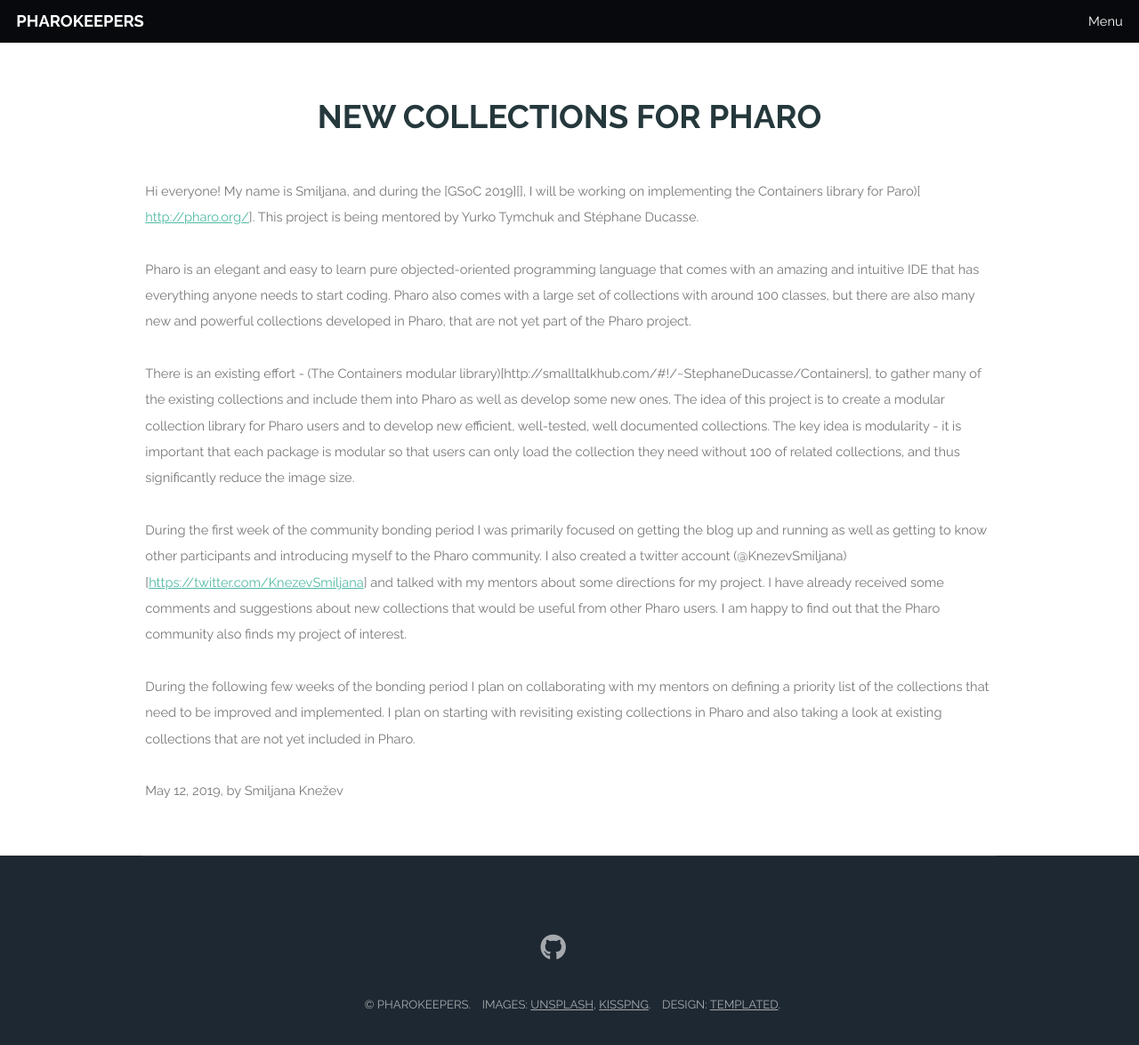
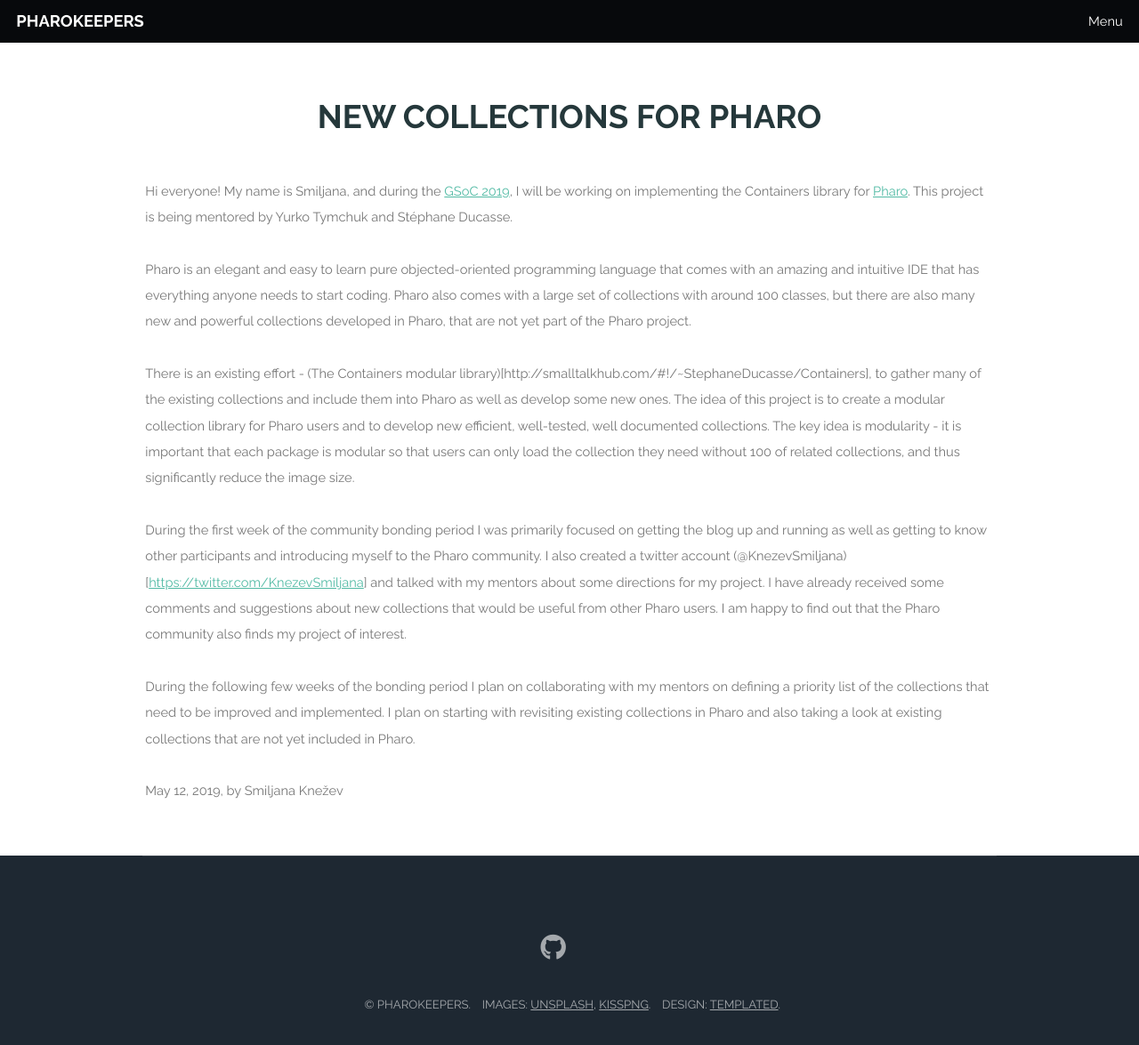
Before and after one commit to Pharokeepers/pharokeepers.github.io, a Jekyll site: the page built from _posts/2019-05-11-intro-to-gsoc.markdown, in a window 1280 px wide and 1229 px high. Shown: the top 1175 px of the window at 89% size. Built offline with Jekyll 4.4.1, drawn with Linux system fonts in a browser that asks for light colours; comment, search, counter and statistics services are not loaded.

Commit message:
add links to gsoc and pharo in a blog post

```diff
--- a/_posts/2019-05-11-intro-to-gsoc.markdown
+++ b/_posts/2019-05-11-intro-to-gsoc.markdown
@@ -7,7 +7,7 @@ title: New Collections for Pharo
 comments: true
 ---
 
-Hi everyone! My name is Smiljana, and during the [GSoC 2019][], I will be working on implementing the Containers library for Paro)[ <http://pharo.org/>]. This project is being mentored by Yurko Tymchuk and Stéphane Ducasse.
+Hi everyone! My name is Smiljana, and during the [GSoC 2019](<https://summerofcode.withgoogle.com/>), I will be working on implementing the Containers library for [Pharo](<http://pharo.org/>). This project is being mentored by Yurko Tymchuk and Stéphane Ducasse.
 
 Pharo is an elegant and easy to learn pure objected-oriented programming language that comes with an amazing and intuitive IDE that has everything anyone needs to start coding. Pharo also comes with a large set of collections with around 100 classes, but there are also many new and powerful collections developed in Pharo, that are not yet part of the Pharo project.
 
```
